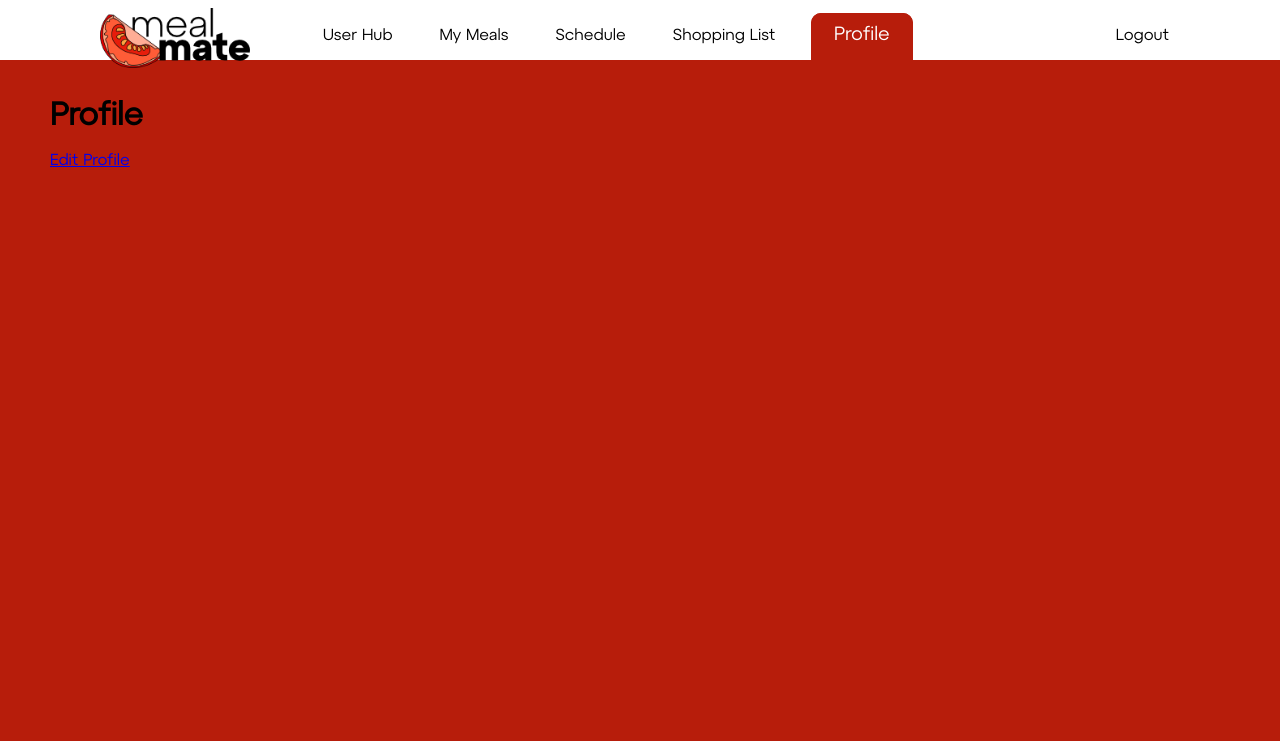
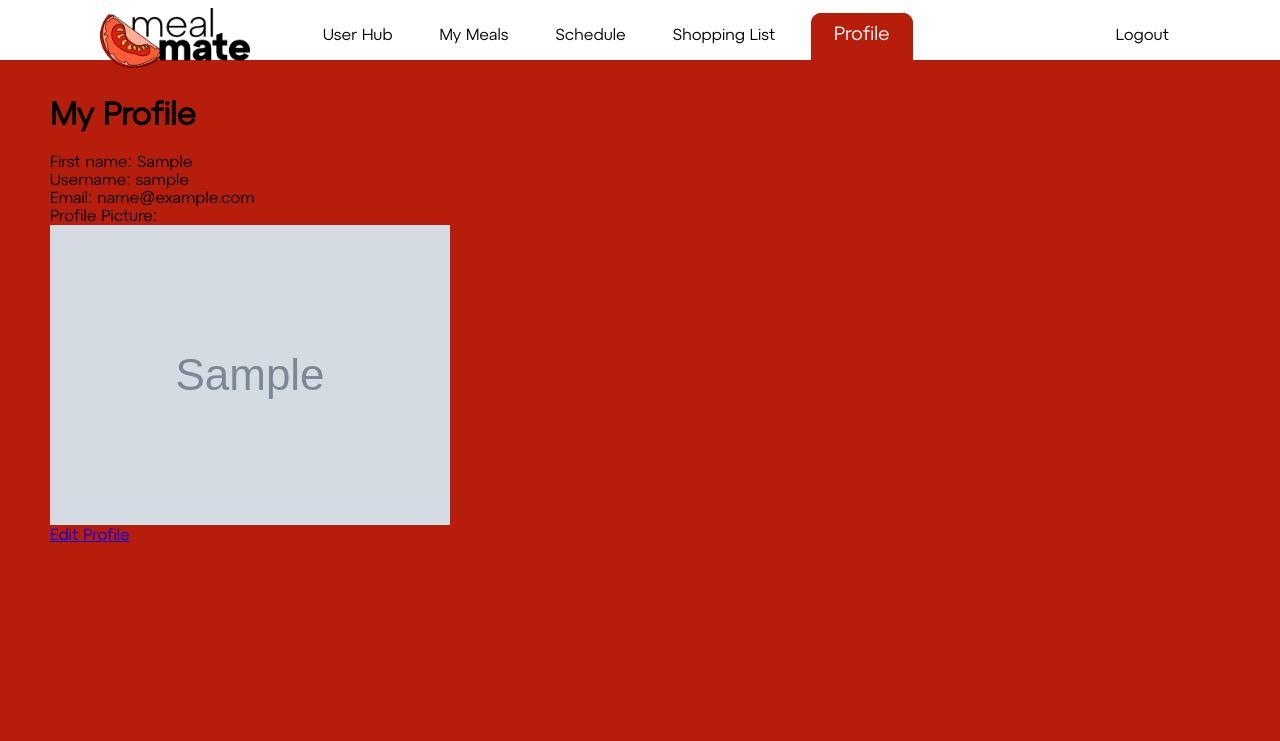
Before and after one commit to annalina0810/MyMealMate, a Django app: page /MyMealMate/profile/ in a window 1280 px wide. Shown: the top 741 px of the page. Run offline with Django 3.2, Linux system fonts and the light colour scheme; a user stored in the database is signed in; tables that the repository leaves empty hold one stand-in row (values such as "Sample post"); grey boxes marked "Sample" are stand-in pictures.

Commit message:
display profile data

```diff
--- a/MyMealMate/models.py
+++ b/MyMealMate/models.py
@@ -7,7 +7,7 @@ from django.conf import settings
 class UserProfile(models.Model):
     user = models.OneToOneField(User, on_delete=models.CASCADE)
 
-    picture = models.ImageField(upload_to='profile_images', blank=True)
+    picture = models.ImageField(upload_to='profile_images', blank=True, default="default_profile.jpg")
 
     def __str__(self):
         return self.user.username
--- a/MyMealMate/views.py
+++ b/MyMealMate/views.py
@@ -92,8 +92,11 @@ def user_hub(request):
 @login_required
 
 def profile(request):
+    user = request.user
+    picture = UserProfile.objects.get(user=user).picture
     context_dict = {'nbar': 'profile',
-                    'user': request.user}
+                    'user': user,
+                    'profile_picture': picture}
 
     response = render(request, 'MyMealMate/profile.html', context = context_dict)
     return response
--- a/templates/MyMealMate/profile.html
+++ b/templates/MyMealMate/profile.html
@@ -7,6 +7,15 @@
 {% endblock %}
 
 {% block body_block %}
-<h1>Profile</h1>
+<h1>My Profile</h1>
+
+    <div>
+        First name: {{ user.first_name }} <br />
+        Username: {{ user.username }}<br />
+        Email: {{ user.email }} <br />
+        Profile Picture: <br/>
+        <img src="{{ profile_picture.url }}" alt="Profile Picture" />
+
+    </div>
 <a href="{% url 'MyMealMate:edit_profile' %}">Edit Profile</a>
 {% endblock %}
```
Also changed, not shown: media/default_profile.jpg (added), media/profile_images/cat.jpg (added), media/profile_images/panda_gym.jpeg (added), media/profile_images/rango.jpg (added).
